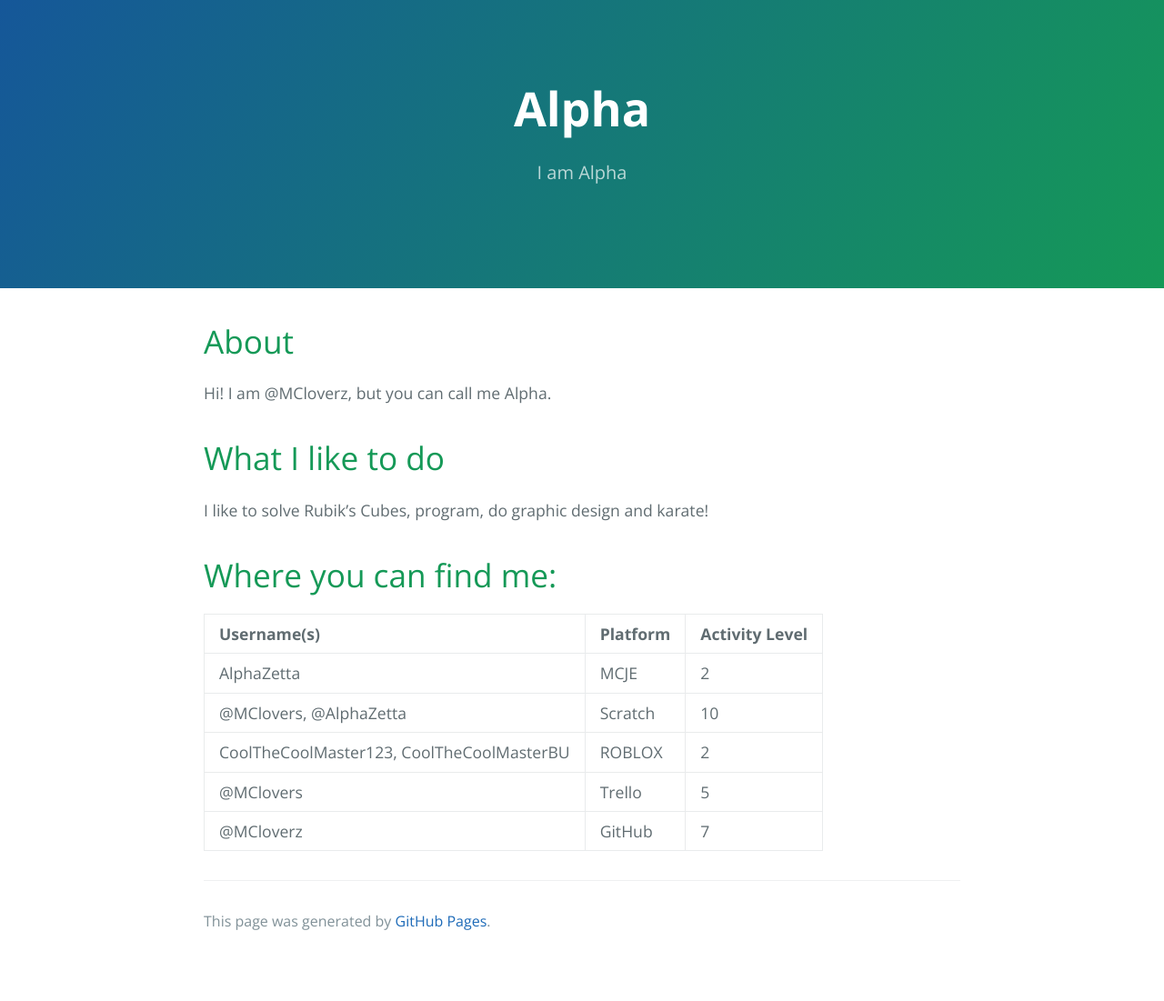
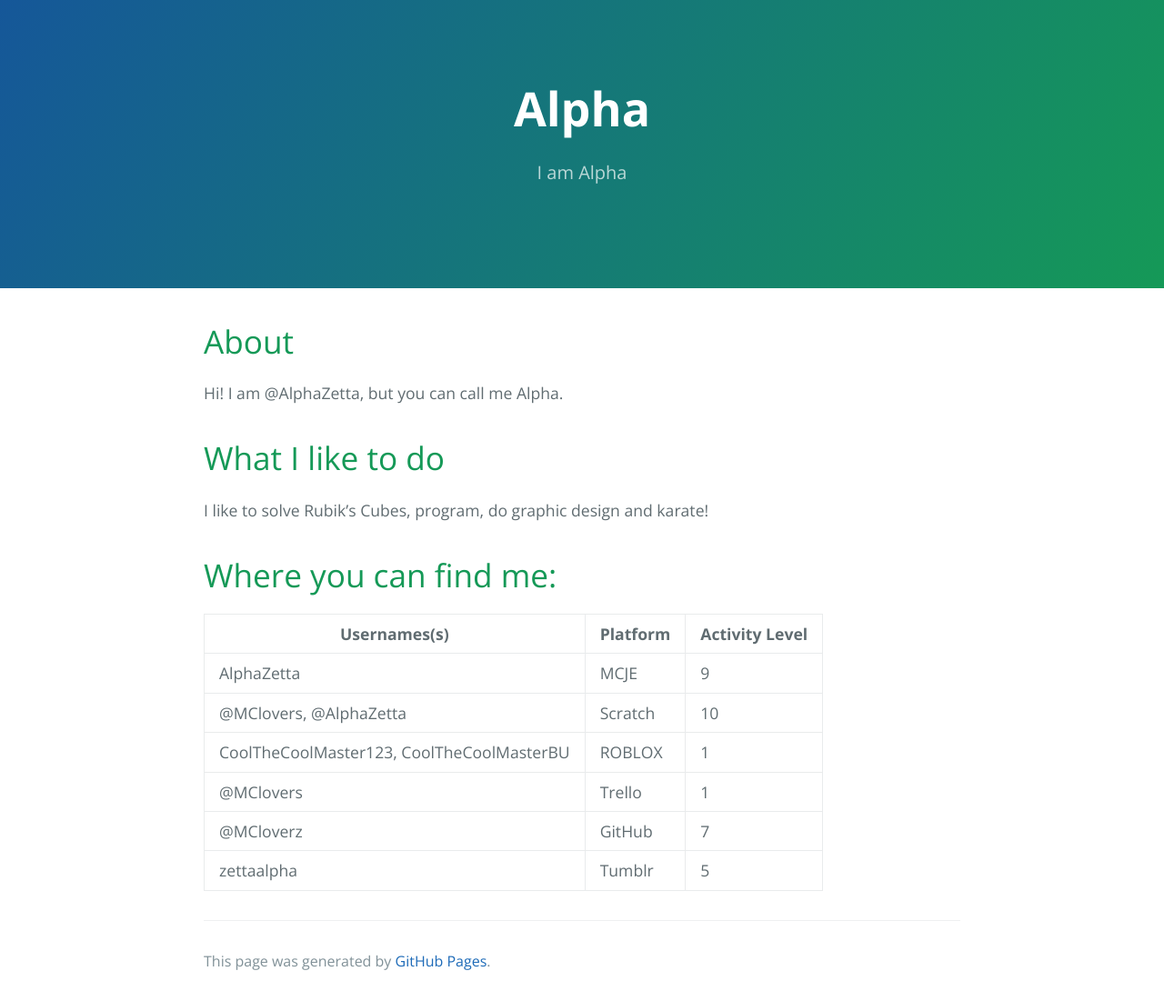
Before and after one commit to AlphaZetta/AlphaZetta.github.io, a Jekyll site: the page built from index.md, in a window 1280 px wide. Shown: the whole page at 91% size. Built offline with Jekyll 4.4.1, drawn with Linux system fonts in a browser that asks for light colours; before the commit the page ends 1057 px from its top, so only the background shows below that.

Commit message:
Update index.md

```diff
--- a/index.md
+++ b/index.md
@@ -1,12 +1,12 @@
 ---
 layout: default
-header: MCloverz, Alpha
+header: Alpha
 desc_note: About me and what I do
 title: Alpha
 ---
 # About
 
-Hi! I am @MCloverz, but you can call me Alpha.
+Hi! I am @AlphaZetta, but you can call me Alpha.
 
 # What I like to do
 
@@ -14,10 +14,11 @@ I like to solve Rubik's Cubes, program, do graphic design and karate!
 
 # Where you can find me:
 
-| Username(s) | Platform          | Activity Level |
-|:---------------------|:---------------------------|:------------------|
-| AlphaZetta          | MCJE | 2  |
-| @MClovers, @AlphaZetta | Scratch   | 10  |
-| CoolTheCoolMaster123, CoolTheCoolMasterBU           | ROBLOX      | 2   |
-| @MClovers  | Trello | 5  |
-| @MCloverz         | GitHub       | 7 |
+Usernames(s) | Platform | Activity Level
+-|-|-
+AlphaZetta | MCJE | 9
+@MClovers, @AlphaZetta | Scratch | 10
+CoolTheCoolMaster123, CoolTheCoolMasterBU | ROBLOX | 1
+@MClovers | Trello | 1
+@MCloverz | GitHub | 7
+zettaalpha | Tumblr | 5
```
